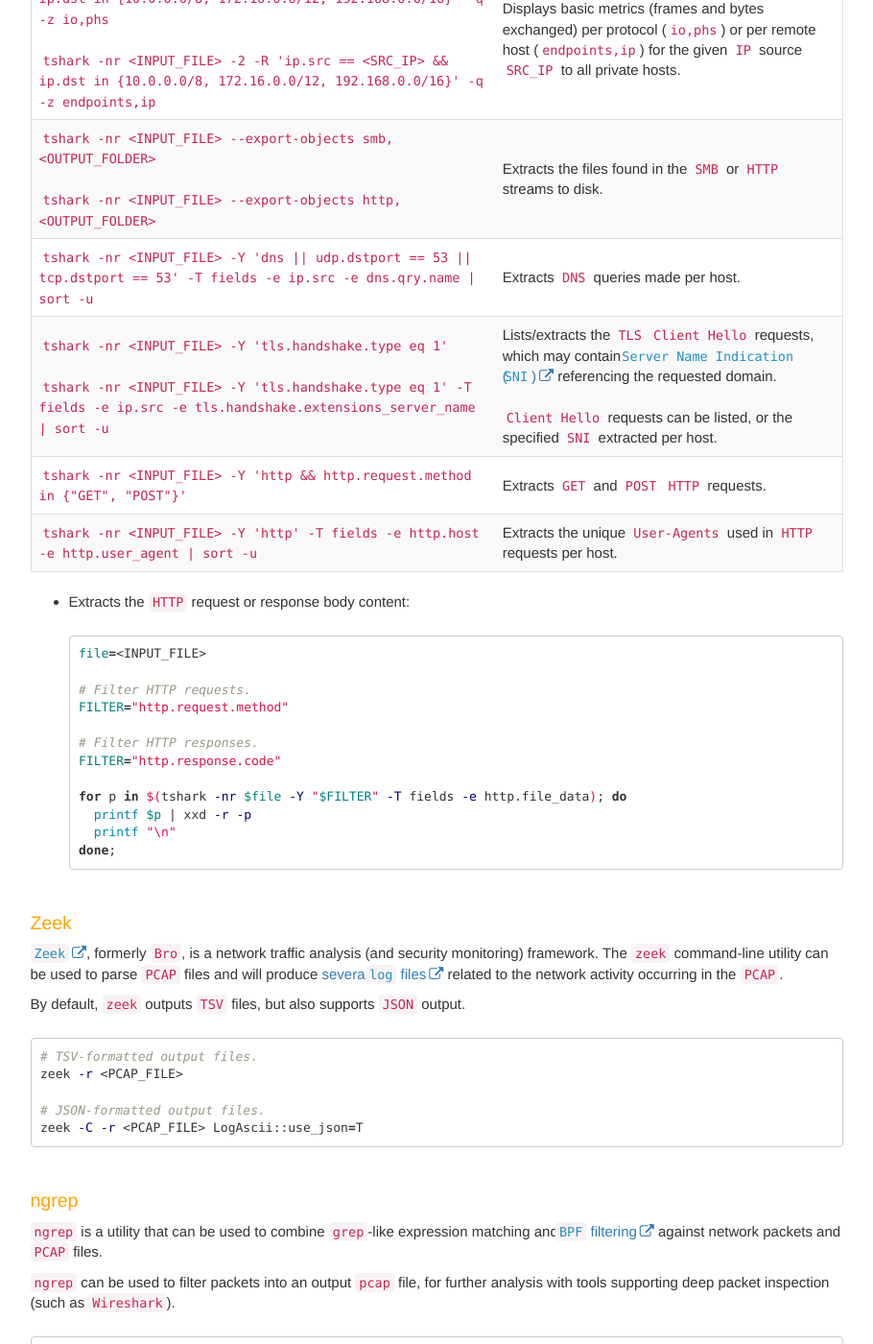
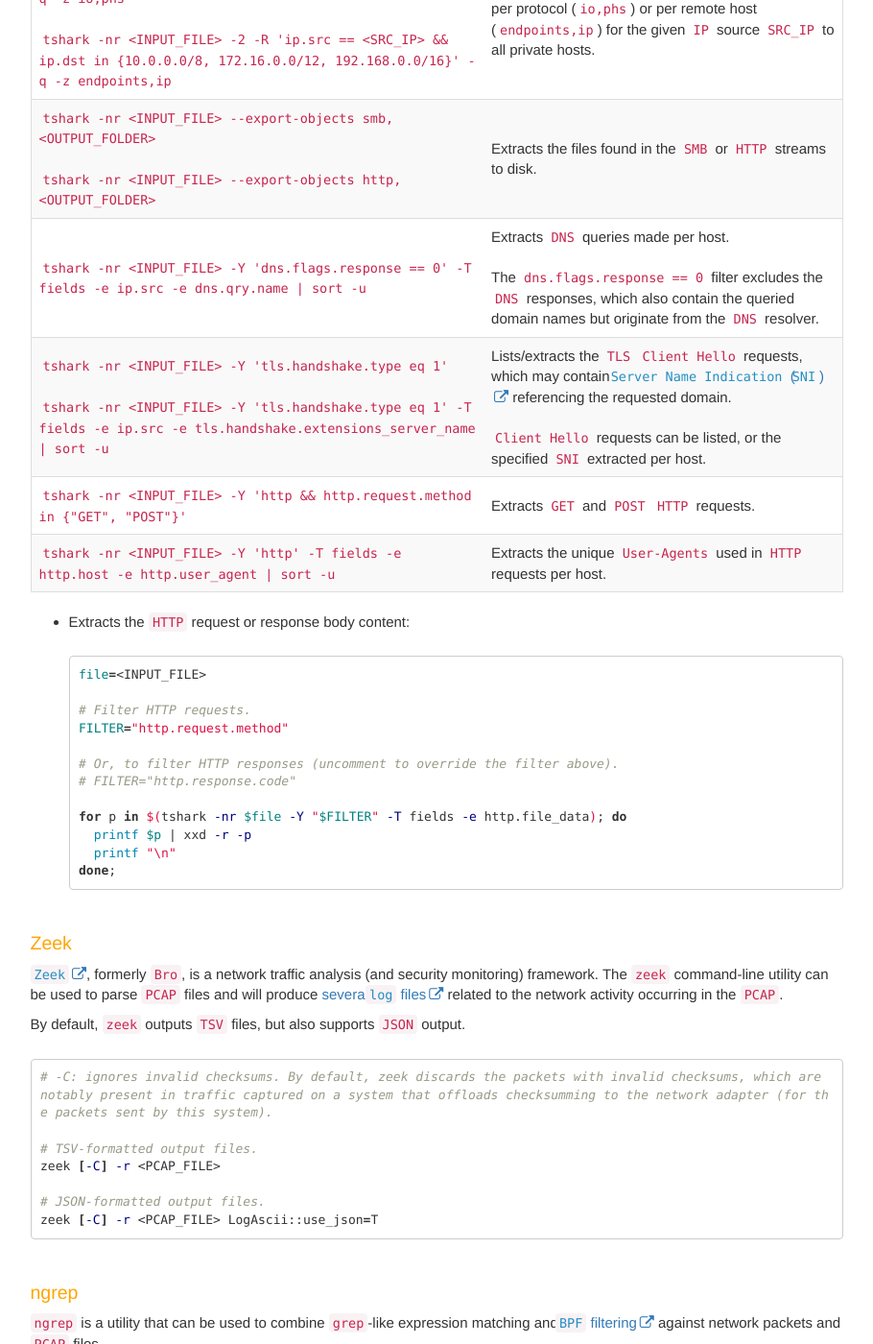
Before and after one commit to Qazeer/artefacts.help, a Jekyll site: the page built from pages/others/network_pcap.md, in a window 1280 px wide and 1400 px high, scrolled down 1709 px. Shown: the whole window at 96% size, without its empty margins (331-1241 px from the left). Built offline with Jekyll 4.4.1, drawn with Linux system fonts in a browser that asks for light colours; comment, search, counter and statistics services are not loaded.

Commit message:
[Procedure] Network PCAP - Fix the DNS extraction and filter examples

````diff
--- a/pages/others/network_pcap.md
+++ b/pages/others/network_pcap.md
@@ -80,7 +80,7 @@ be used in `Wireshark`) and statistic expressions:
 | `tshark -qnr <INPUT_FILE> -z follow,<tcp | http>,ascii,<TCP_STREAM_NUMBER>` | Follows the specified `TCP` or `HTTP` stream, printing its content. |
 | `tshark -nr <INPUT_FILE> -2 -R 'ip.src == <SRC_IP> && ip.dst in {10.0.0.0/8, 172.16.0.0/12, 192.168.0.0/16}' -q -z io,phs` <br><br> `tshark -nr <INPUT_FILE> -2 -R 'ip.src == <SRC_IP> && ip.dst in {10.0.0.0/8, 172.16.0.0/12, 192.168.0.0/16}' -q -z endpoints,ip` | Displays basic metrics (frames and bytes exchanged) per protocol (`io,phs`) or per remote host (`endpoints,ip`) for the given `IP` source `SRC_IP` to all private hosts. |
 | `tshark -nr <INPUT_FILE> --export-objects smb,<OUTPUT_FOLDER>` <br><br> `tshark -nr <INPUT_FILE> --export-objects http,<OUTPUT_FOLDER>` | Extracts the files found in the `SMB` or `HTTP` streams to disk. |
-| `tshark -nr <INPUT_FILE> -Y 'dns || udp.dstport == 53 || tcp.dstport == 53' -T fields -e ip.src -e dns.qry.name | sort -u` | Extracts `DNS` queries made per host. |
+| `tshark -nr <INPUT_FILE> -Y 'dns.flags.response == 0' -T fields -e ip.src -e dns.qry.name | sort -u` | Extracts `DNS` queries made per host. <br><br> The `dns.flags.response == 0` filter excludes the `DNS` responses, which also contain the queried domain names but originate from the `DNS` resolver. |
 | `tshark -nr <INPUT_FILE> -Y 'tls.handshake.type eq 1'` <br><br> `tshark -nr <INPUT_FILE> -Y 'tls.handshake.type eq 1' -T fields -e ip.src -e tls.handshake.extensions_server_name | sort -u` | Lists/extracts the `TLS` `Client Hello` requests, which may contain [`Server Name Indication` (`SNI`)](https://www.cloudflare.com/learning/ssl/what-is-sni/) referencing the requested domain. <br><br> `Client Hello` requests can be listed, or the specified `SNI` extracted per host. |
 | `tshark -nr <INPUT_FILE> -Y 'http && http.request.method in {"GET", "POST"}'` | Extracts `GET` and `POST` `HTTP` requests. |
 | `tshark -nr <INPUT_FILE> -Y 'http' -T fields -e http.host -e http.user_agent | sort -u` | Extracts the unique `User-Agents` used in `HTTP` requests per host. |
@@ -93,8 +93,8 @@ be used in `Wireshark`) and statistic expressions:
     # Filter HTTP requests.
     FILTER="http.request.method"
 
-    # Filter HTTP responses.
-    FILTER="http.response.code"
+    # Or, to filter HTTP responses (uncomment to override the filter above).
+    # FILTER="http.response.code"
 
     for p in $(tshark -nr $file -Y "$FILTER" -T fields -e http.file_data); do
       printf $p | xxd -r -p
@@ -113,11 +113,13 @@ related to the network activity occurring in the `PCAP`.
 By default, `zeek` outputs `TSV` files, but also supports `JSON` output.
 
 ```bash
+# -C: ignores invalid checksums. By default, zeek discards the packets with invalid checksums, which are notably present in traffic captured on a system that offloads checksumming to the network adapter (for the packets sent by this system).
+
 # TSV-formatted output files.
-zeek -r <PCAP_FILE>
+zeek [-C] -r <PCAP_FILE>
 
 # JSON-formatted output files.
-zeek -C -r <PCAP_FILE> LogAscii::use_json=T
+zeek [-C] -r <PCAP_FILE> LogAscii::use_json=T
 ```
 
 ### ngrep
````
